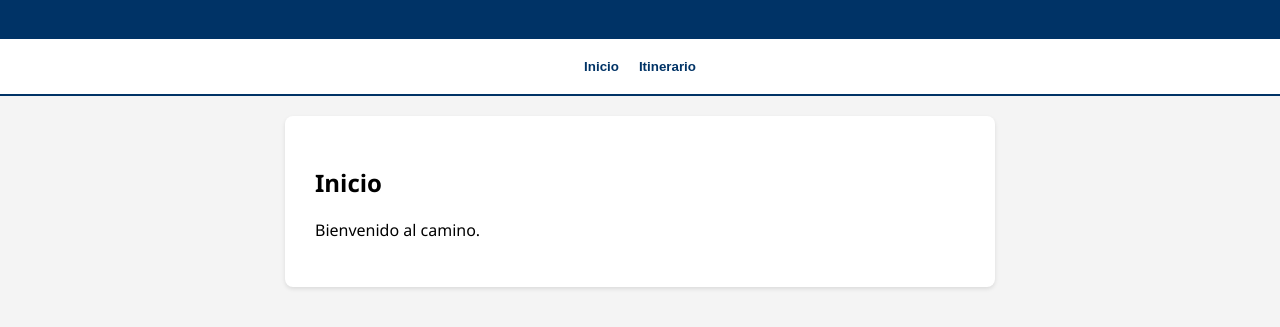
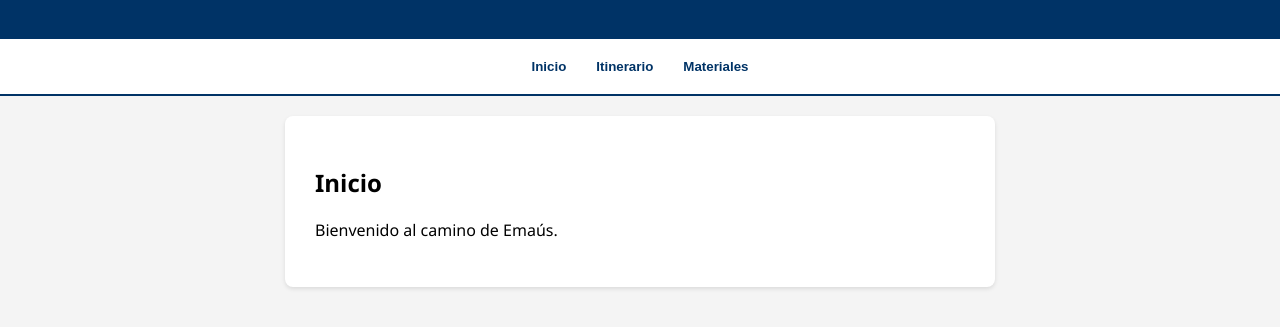
Before and after one commit to iperezconus84-coder/proyecto-emaus, a plain HTML site: page index.html in a window 1280 px wide. Shown: the part 87-414 px from the top of the page. Drawn offline with Linux system fonts and the light colour scheme.

Commit message:
Update index.html

```diff
--- a/index.html
+++ b/index.html
@@ -3,13 +3,13 @@
 <head>
 <meta charset="UTF-8">
 <meta name="viewport" content="width=device-width, initial-scale=1.0">
-<title>Proyecto Emmaús V7.7</title>
+<title>Proyecto Emmaús V7.9</title>
 <style>
   :root { --azul: #003366; --amarillo: #FFD700; --blanco: #FFFFFF; --gris: #f4f4f4; }
-  body { font-family: 'Segoe UI', sans-serif; background: var(--gris); margin: 0; padding-bottom: 50px; }
+  body { font-family: 'Segoe UI', sans-serif; background: var(--gris); margin: 0; }
   header { background: var(--azul); color: var(--blanco); padding: 20px; text-align: center; }
-  nav { display: flex; justify-content: center; background: #fff; padding: 10px; border-bottom: 2px solid var(--azul); }
-  nav button { background: none; border: none; padding: 10px; cursor: pointer; color: var(--azul); font-weight: bold; }
+  nav { display: flex; justify-content: center; background: #fff; padding: 10px; border-bottom: 2px solid var(--azul); flex-wrap: wrap; }
+  nav button { background: none; border: none; padding: 10px 15px; cursor: pointer; color: var(--azul); font-weight: bold; }
   main { max-width: 650px; margin: 20px auto; background: var(--blanco); padding: 30px; border-radius: 8px; box-shadow: 0 2px 4px rgba(0,0,0,0.1); }
   .btn-mod { display: block; width: 100%; padding: 15px; margin: 5px 0; background: var(--azul); color: white; border: none; border-radius: 4px; text-align: left; cursor: pointer; }
   .paso-lectio { margin: 12px 0; padding: 10px; background: #fdfdfd; border-left: 3px solid var(--azul); }
@@ -18,9 +18,10 @@
 </head>
 <body>
   <header><h1>Proyecto Emmaús</h1></header>
-  <nav>
+  <nav id="nav">
     <button onclick="router('home')">Inicio</button>
     <button onclick="router('itinerario')">Itinerario</button>
+    <button onclick="router('materiales')">Materiales</button>
   </nav>
   <main id="view-port"></main>
 
@@ -32,17 +33,20 @@
 
   function router(view, i = null) {
     const main = document.getElementById('view-port');
-    if (view === 'home') main.innerHTML = "<h2>Inicio</h2><p>Bienvenido al camino.</p>";
-    if (view === 'itinerario') {
-      main.innerHTML = "<h3>Itinerario</h3>" + data.map((m, index) => `<button class="btn-mod" onclick="router('detalle', ${index})">Módulo ${index+1}: ${m.t}</button>`).join('');
+
+    if (view === 'home') main.innerHTML = "<h2>Inicio</h2><p>Bienvenido al camino de Emaús.</p>";
+    else if (view === 'itinerario') {
+      main.innerHTML = "<h3>Itinerario Orante</h3>" + data.map((m, index) =>
+        `<button class="btn-mod" onclick="router('detalle', ${index})">Módulo ${index+1}: ${m.t}</button>`).join('');
     }
-    if (view === 'detalle') {
+    else if (view === 'detalle') {
       const m = data[i];
       let html = `<h3>${m.t}</h3><p><strong>Cita:</strong> ${m.c}</p>`;
       for (let paso in m.p) html += `<div class="paso-lectio"><strong class="label-paso">${paso}:</strong> ${m.p[paso]}</div>`;
-      html += `<button onclick="router('itinerario')">⬅ Volver al Itinerario</button>`;
+      html += `<br><button onclick="router('itinerario')">⬅ Volver al Itinerario</button>`;
       main.innerHTML = html;
     }
+    else if (view === 'materiales') main.innerHTML = "<h3>Materiales</h3><p>Acceso al Devocionario.</p>";
   }
   router('home');
 </script>
```
